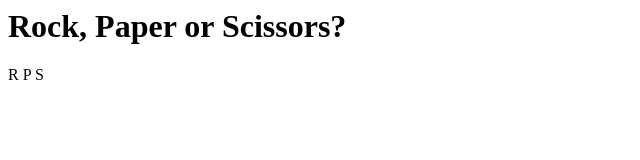
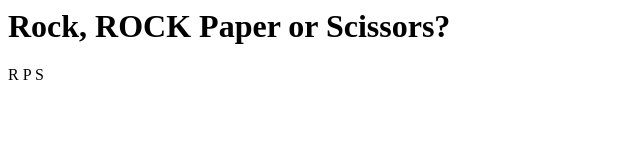
Before and after one commit to teaching-repositories/rock-paper-scissors, a plain HTML site: page index.html in a window 1280 px wide. Shown: the whole page, without its empty margins (0-640 px from the left). Drawn offline with Linux system fonts and the light colour scheme.

Commit message:
Testing heading

```diff
--- a/index.html
+++ b/index.html
@@ -1,4 +1,4 @@
-<h1>Rock, Paper or Scissors?</h1>
+<h1>Rock, ROCK  Paper or Scissors?</h1>
 <p>
   <span class="circle">R</span>
   <span class="circle">P</span>
```
